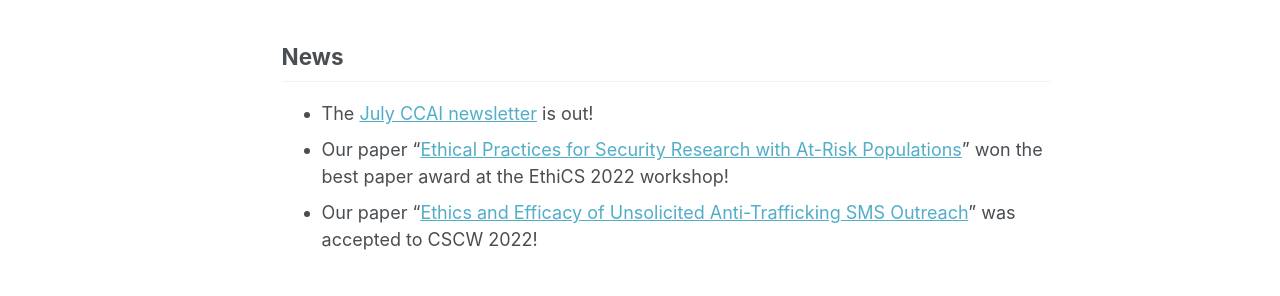
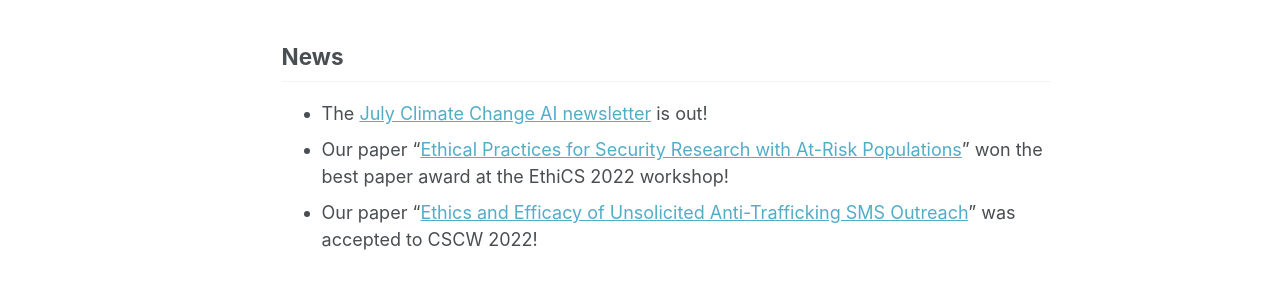
Before and after one commit to rasikabh/rasikabh.github.io, a Jekyll site: the page built from _pages/about.md, in a window 1280 px wide and 1229 px high. Shown: the part 769-1065 px from the top of the window. Built offline with Jekyll 4.4.1, drawn with Linux system fonts in a browser that asks for light colours.

Commit message:
Update about.md

```diff
--- a/_pages/about.md
+++ b/_pages/about.md
@@ -22,6 +22,6 @@ I am learning Spanish and Mandarin, and I would love to practice with you!
 
 ## News
 
-- The [July CCAI newsletter](http://eepurl.com/h6MdI5) is out!
+- The [July Climate Change AI newsletter](http://eepurl.com/h6MdI5) is out!
 - Our paper "[Ethical Practices for Security Research with At-Risk Populations](https://elissaredmiles.com/research/ethics_2022.pdf)" won the best paper award at the EthiCS 2022 workshop!
 - Our paper "[Ethics and Efficacy of Unsolicited Anti-Trafficking SMS Outreach](https://arxiv.org/abs/2202.09527)" was accepted to CSCW 2022!
```
